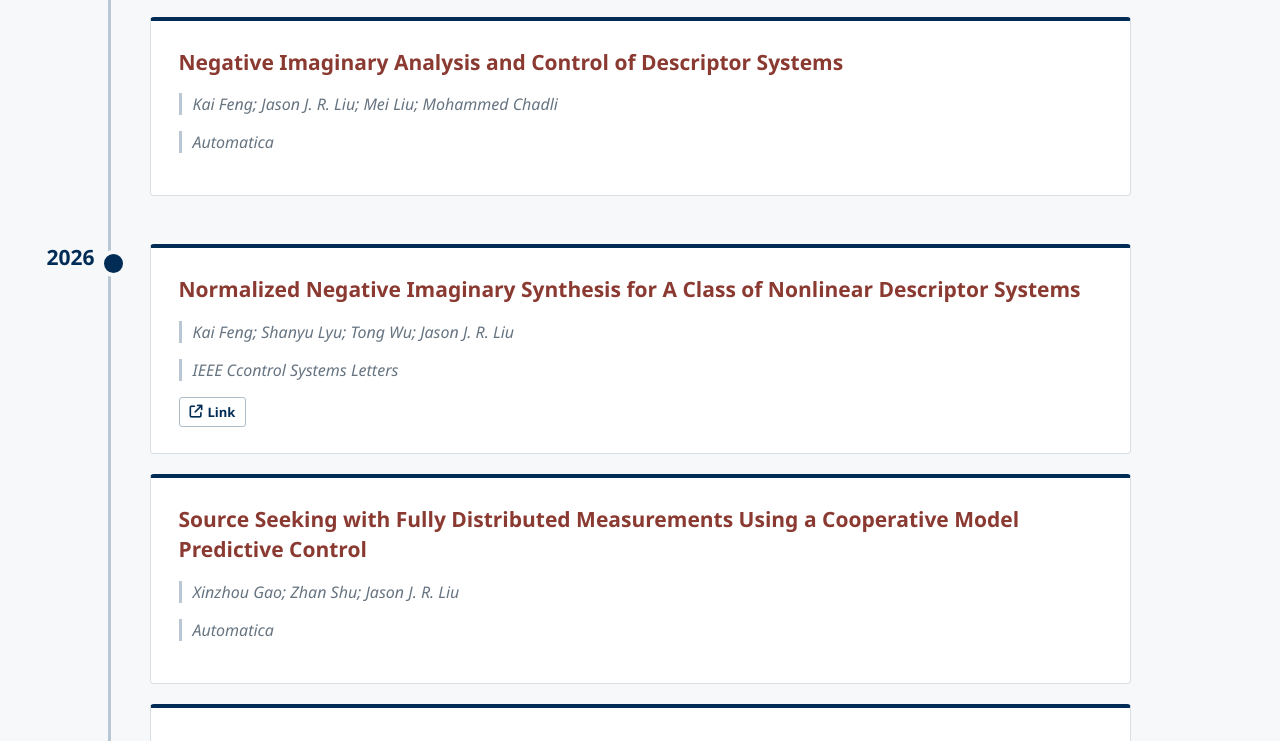
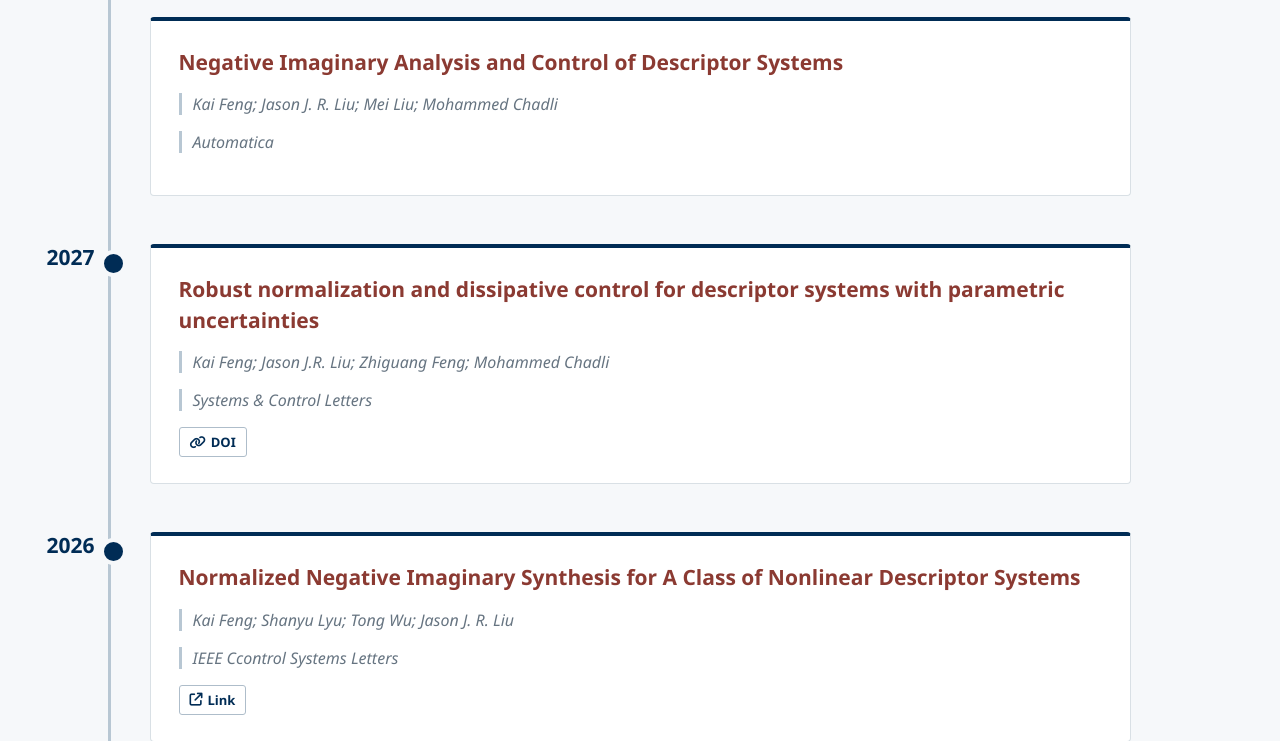
Before and after one commit to JasonIUSL/lab-web, a plain HTML site: page Publications.html in a window 1280 px wide. Shown: the part 1426-2167 px from the top of the page. Drawn offline with Linux system fonts and the light colour scheme.

Commit message:
Add Systems & Control Letters paper to Selected Publications

```diff
--- a/Publications.html
+++ b/Publications.html
@@ -860,6 +860,14 @@
                 pdf: ''
             },
             {
+                year: 2027,
+                title: 'Robust normalization and dissipative control for descriptor systems with parametric uncertainties',
+                authors: 'Kai Feng; Jason J.R. Liu; Zhiguang Feng; Mohammed Chadli',
+                venue: 'Systems & Control Letters',
+                doi: 'https://doi.org/10.1016/j.sysconle.2026.106656',
+                pdf: ''
+            },
+            {
                 year: 2026,
                 title: 'Normalized Negative Imaginary Synthesis for A Class of Nonlinear Descriptor Systems',
                 authors: 'Kai Feng; Shanyu Lyu; Tong Wu; Jason J. R. Liu',
```
